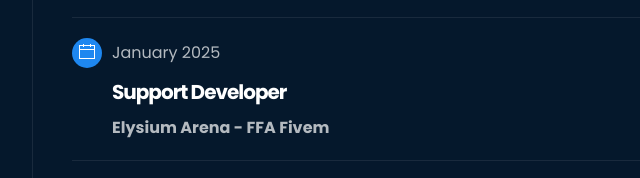
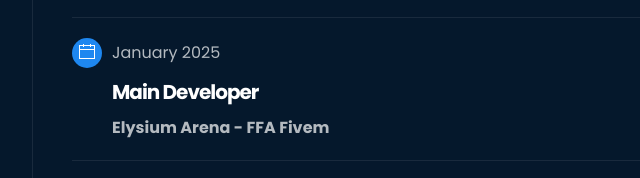
Before and after one commit to hazellabrhm/hazellabrhm, a website: page index.html in a window 1280 px wide. Shown: the part 2049-2227 px from the top of the page, 288-928 px from the left. Drawn offline with Linux system fonts and the light colour scheme.

Commit message:
Update index.html

```diff
--- a/index.html
+++ b/index.html
@@ -299,7 +299,7 @@
                         <div class="yb-resume-item-date-icon"> <span data-uk-icon="calendar"></span></div>
                         <div class="yb-resume-item-date-text"><span>January 2025</span></div>
                       </div>
-                      <h4 class="yb-section-title">Support Developer</h4>
+                      <h4 class="yb-section-title">Main Developer</h4>
                       <strong>Elysium Arena  - FFA Fivem</strong>
                       <div class="uk-text-small">
                         <!-- <p>Lorem ipsum dolor sit amet, consectetur adipisicing elit, sed do eiusmod tempor incidiei dunt ut labore et dolore magna aliqua. Ut enim ad minim veniam quis nostrud</p> -->
```
